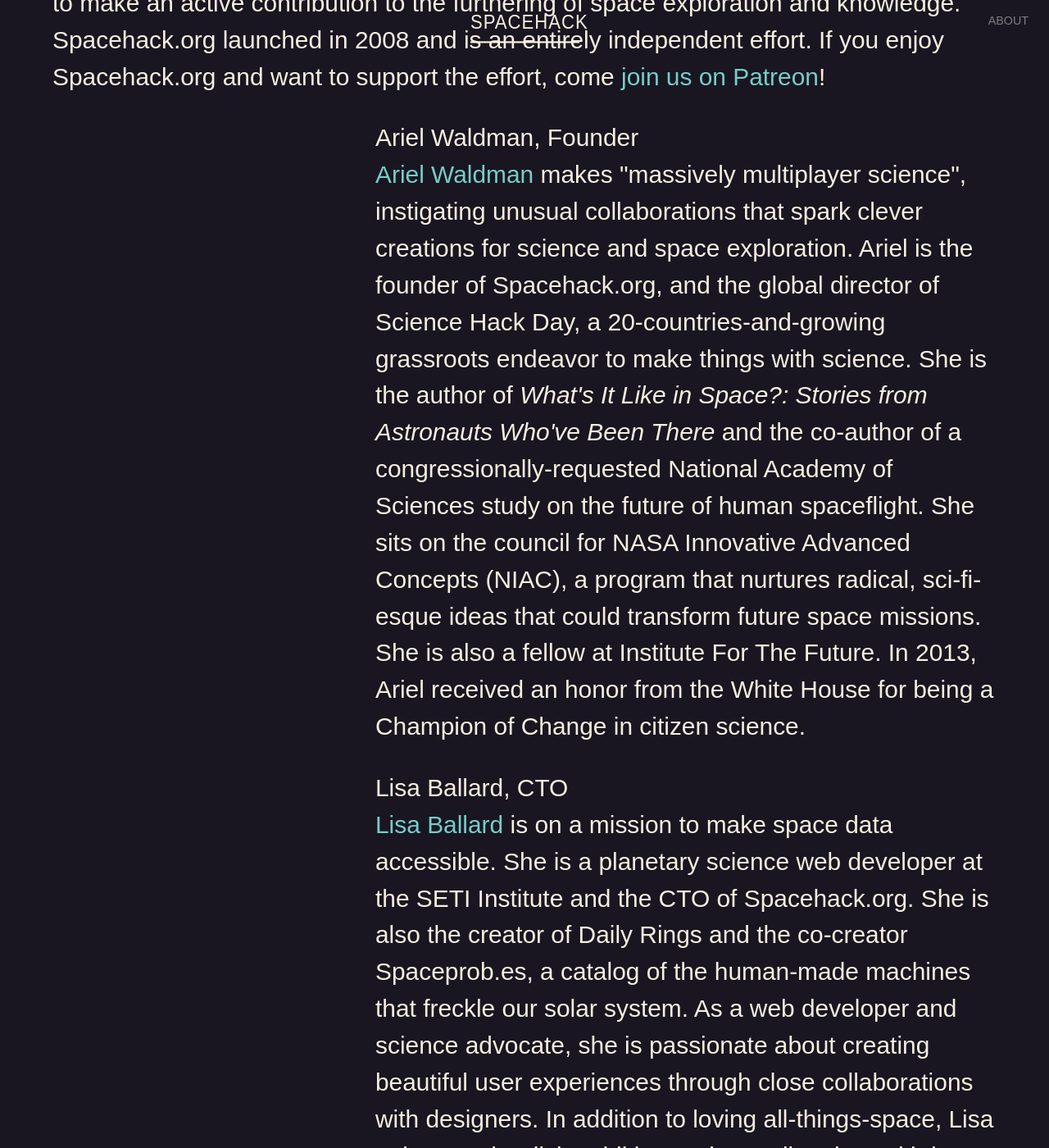
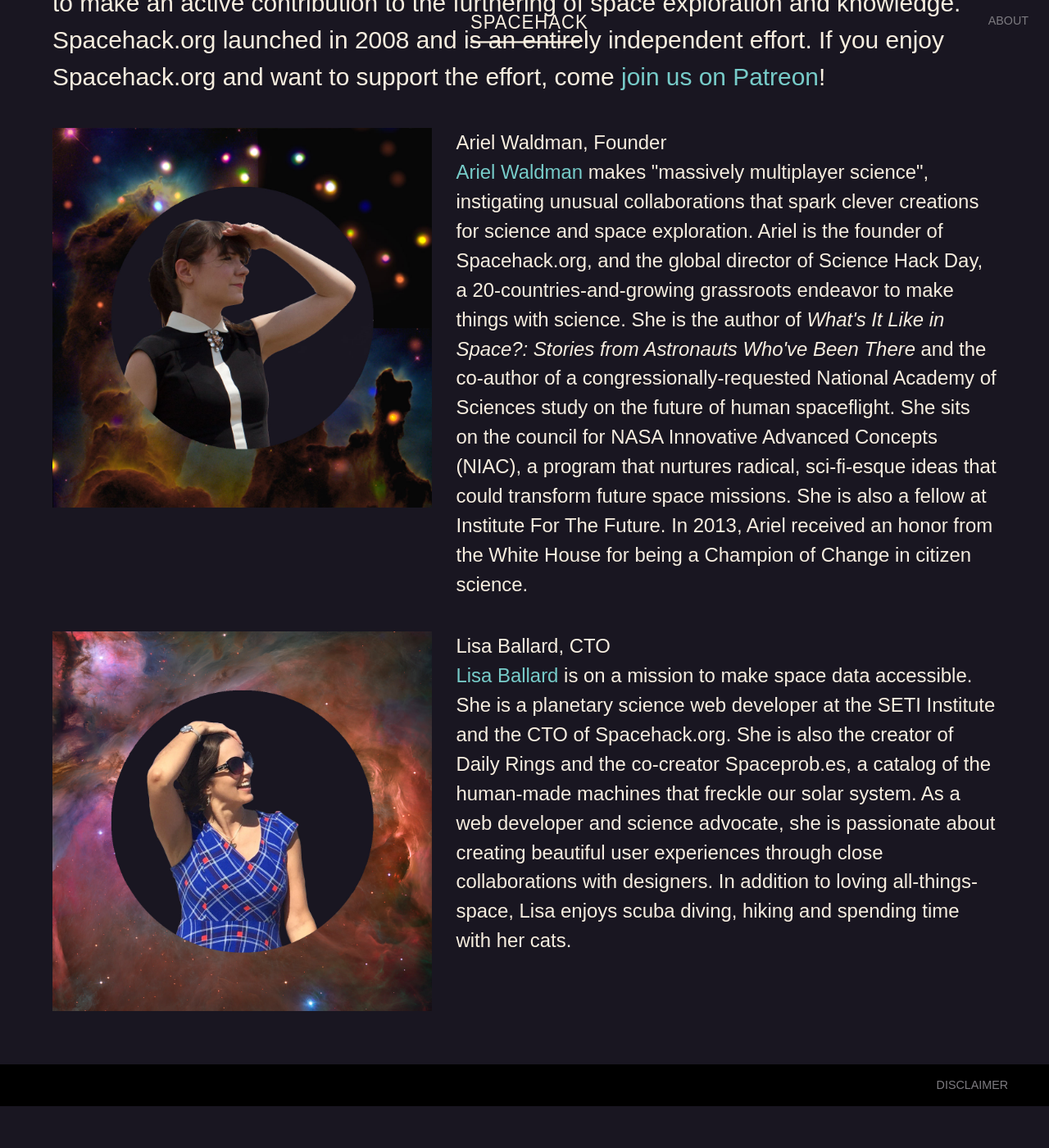
Before and after one commit to basilleaf/spacehack.org, a Jekyll site: the page built from about/index.html, in a window 1280 px wide and 1400 px high. Shown: the whole window at 82% size. Built offline with Jekyll 4.4.1, drawn with Linux system fonts in a browser that asks for light colours; nearby versions of some CDN libraries.

Commit message:
adds about page images

```diff
--- a/_layouts/about.html
+++ b/_layouts/about.html
@@ -5,7 +5,6 @@
 {% include header.html %}
 
 <div class = "about-page">
-
 <div class = "row">
 
     <div class = "col-sm-12">
@@ -18,8 +17,10 @@
 </div><!-- /row -->
 
 <div class = "row">
-<div class = "col-sm-4"></div>
-<div class = "col-sm-8">
+<div class = "col-sm-5">
+        <p><img width = "100%" src = "/assets/img/spacehack_arielphoto.jpg"></p>
+</div>
+<div class = "bio col-sm-7">
     <p>Ariel Waldman, Founder</p>
     <p><a href="http://arielwaldman.com">Ariel Waldman</a> makes "massively multiplayer science", instigating unusual collaborations that spark clever creations for science and space exploration. Ariel is the founder of Spacehack.org, and the global director of Science Hack Day, a 20-countries-and-growing grassroots endeavor to make things with science. She is the author of <i>What's It Like in Space?: Stories from Astronauts Who've Been There</i> and the co-author of a congressionally-requested National Academy of Sciences study on the future of human spaceflight. She sits on the council for NASA Innovative Advanced Concepts (NIAC), a program that nurtures radical, sci-fi-esque ideas that could transform future space missions. She is also a fellow at Institute For The Future. In 2013, Ariel received an honor from the White House for being a Champion of Change in citizen science.</p>
 </div>
@@ -27,8 +28,10 @@
 
 
 <div class = "row">
-<div class = "col-sm-4"></div>
-<div class = "col-sm-8">
+<div class = "col-sm-5">
+    <p><img width = "100%" src = "/assets/img/spacehack_lisaphoto.jpg"></p>
+</div>
+<div class = "bio col-sm-7">
     <p>Lisa Ballard, CTO</p>
     <p><a href="https://about.me/lballard">Lisa Ballard</a> is on a mission to make space data accessible. She is a planetary science web developer at the SETI Institute and the CTO of Spacehack.org. She is also the creator of Daily Rings and the co-creator Spaceprob.es, a catalog of the human-made machines that freckle our solar system. As a web developer and science advocate, she is passionate about creating beautiful user experiences through close collaborations with designers. In addition to loving all-things-space, Lisa enjoys scuba diving, hiking and spending time with her cats.</p>
 </div>
--- a/assets/css/main.css
+++ b/assets/css/main.css
@@ -613,10 +613,12 @@
   padding: 0 5%;
   margin: 20px 0;
 }
+.about-page .bio {
+  font-size: .8em;
+}
 .about-page .row {
-  padding-bottom:30px;
+  padding-bottom:40px;
 }
-
 
 /**
  * Blockquotes
```
